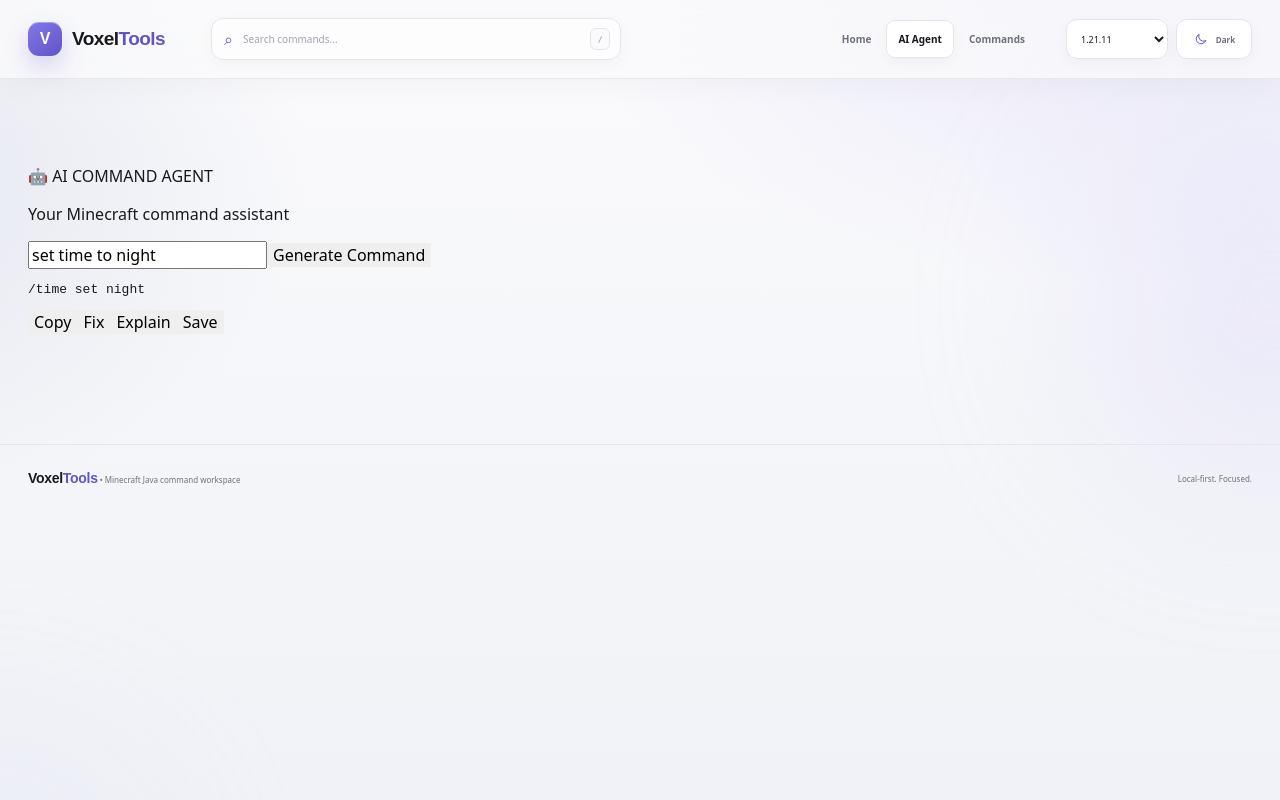
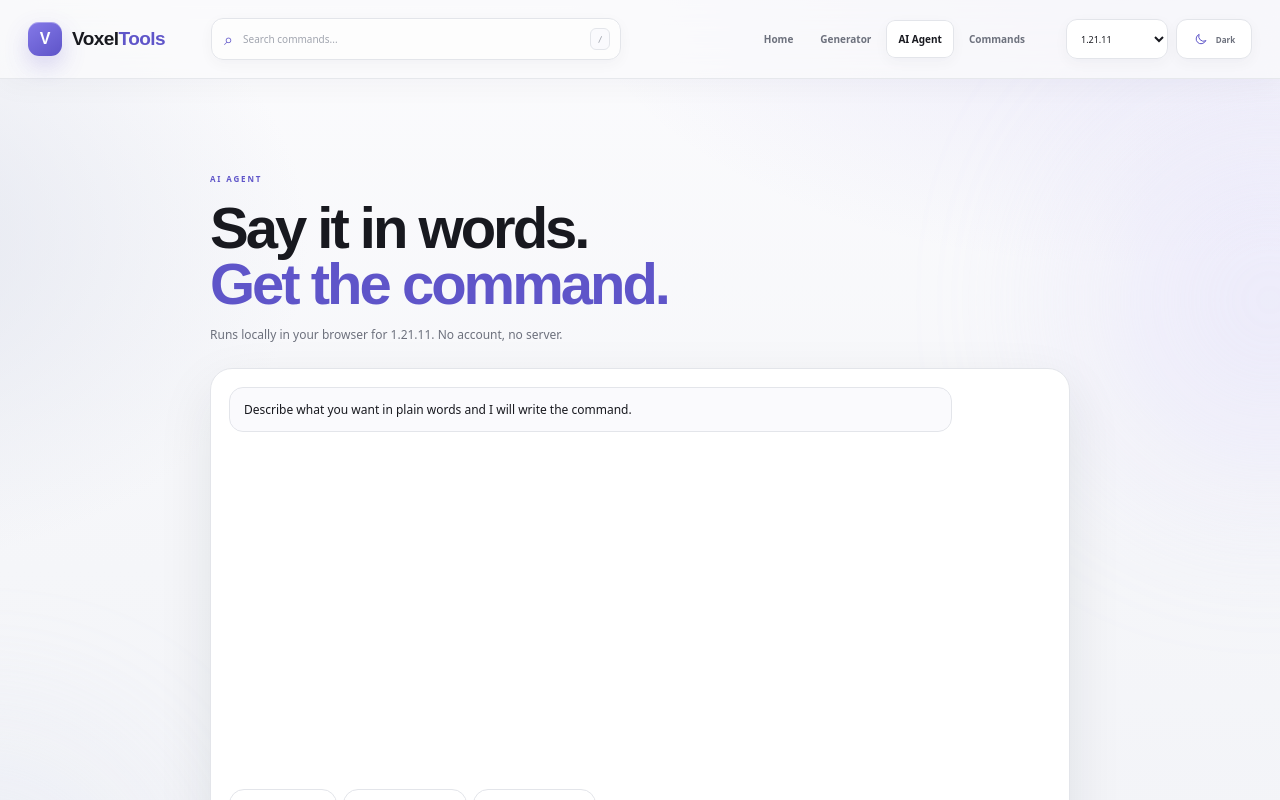
Before and after one commit to mahan22alp/VoxelTools, a React (Vite) app: page / in a window 1280 px wide. Both pictures are taken after a click on the button "AI Agent". Shown: the top 800 px of the page. Built offline with nearby package versions, Linux system fonts and the light colour scheme.

Commit message:
Restore Generator tab, add working AI Agent tab, fix Page type so typecheck passes

```diff
--- a/src/App.tsx
+++ b/src/App.tsx
@@ -10,7 +10,7 @@ import SavedCommands from "./components/SavedCommands";
 import AICommandAgent from "./components/AICommandAgent";
 import VersionSelector from "./components/VersionSelector";
 
-type Page="home"|"agent";
+type Page="home"|"generator"|"agent";
 
 type Theme="light"|"dark";
 type Tool={id:string;name:string;icon:string;desc:string};
@@ -53,7 +53,7 @@ function Icon({name}:{name:"search"|"arrow"|"copy"|"check"|"spark"|"grid"|"clock
 
 function App(){
  const searchRef=useRef<HTMLInputElement|null>(null);
- const [page,setPage]=useState<Page>(()=>safeRead("voxeltools-page","home")==="agent"?"agent":"home");
+ const [page,setPage]=useState<Page>(()=>{const stored=safeRead("voxeltools-page","home");return stored==="agent"||stored==="generator"?stored:"home"});
  const [theme,setTheme]=useState<Theme>(getInitialTheme);
  const [tool,setTool]=useState("command");
  const [query,setQuery]=useState("");
@@ -114,7 +114,8 @@ function App(){
    try{if(!navigator.clipboard)throw new Error("Clipboard unavailable");await navigator.clipboard.writeText(value);setCopied(key);setCopyError(false);window.setTimeout(()=>setCopied(""),1500)}
    catch{setCopyError(true);setCopied("");window.setTimeout(()=>setCopyError(false),1600)}
  };
- const save=()=>{const next=[...new Set([command,...saved])].slice(0,20);setSaved(next);localStorage.setItem("voxeltools-saved",JSON.stringify(next));};
+ const saveCommand=(value:string)=>{const next=[...new Set([value,...saved])].slice(0,20);setSaved(next);localStorage.setItem("voxeltools-saved",JSON.stringify(next));};
+ const save=()=>saveCommand(command);
  const removeSaved=(item:string)=>{const next=saved.filter(x=>x!==item);setSaved(next);localStorage.setItem("voxeltools-saved",JSON.stringify(next));};
 
  const field=(label:string,key:string,opts?:string[])=><label className="field"><span>{label}</span>{opts?<select value={form[key]||opts[0]} onChange={e=>set(key,e.target.value)}>{opts.map(o=><option key={o}>{o}</option>)}</select>:<input value={form[key]||""} onChange={e=>set(key,e.target.value)}/>}</label>;
@@ -138,6 +139,7 @@ function App(){
        <GlobalSearch ref={searchRef} value={query} onChange={value=>{setQuery(value);setCommandQuery(value)}} onEnter={openCommands}/>
        <nav className="main-nav" aria-label="Primary navigation">
          <button className={page==="home"?"nav active":"nav"} onClick={()=>switchPage("home")}>Home</button>
+         <button className={page==="generator"?"nav active":"nav"} onClick={()=>switchPage("generator")}>Generator</button>
          <button className={page==="agent"?"nav active":"nav"} onClick={()=>switchPage("agent")}>AI Agent</button>
          <button className="nav" onClick={openCommands}>Commands</button>
        </nav>
@@ -194,9 +196,36 @@ function App(){
     </section>
 
     <section className="cta section-wrap reveal"><div><div><span className="section-eyebrow light">READY WHEN YOU ARE</span><h2>Make the next command<br/><em>the easy part.</em></h2></div><button onClick={()=>switchPage("generator")}>Open generator <Icon name="arrow"/></button></div></section>
+   </>:page==="generator"?<>
+    <section className="generator-page section-wrap">
+      <div className="generator-top">
+        <div><span className="section-eyebrow">GENERATOR</span><h2>Build the command,<br/><em>not the syntax.</em></h2><p>Pick a builder, fill in the fields, and copy version-ready syntax.</p></div>
+        <div className="generator-context"><span className="context-badge"><i></i>{version}</span></div>
+      </div>
+      <div className="generator-workspace">
+        <div className="generator-panel">
+          <div className="workspace-heading"><div><span>BUILDER</span><b>{tools.find(t=>t.id===tool)?.name}</b></div></div>
+          <div className="builder-zone">
+            <div className="builder-title"><span>CHOOSE A TOOL</span></div>
+            <div className="builder-tabs">{tools.map(t=><button key={t.id} className={tool===t.id?"tool-chip active":"tool-chip"} onClick={()=>setTool(t.id)}><span>{t.icon}</span>{t.name}</button>)}</div>
+            <div className="form-card">{editor()}</div>
+          </div>
+        </div>
+        <aside className="output-panel">
+          <div className="output-header"><div><span>OUTPUT</span><b>Command</b></div><strong>{version}</strong></div>
+          <div className="output-code">{generating&&tool==="command"?<div className="shimmer"><span/><span/></div>:<pre>{command}</pre>}</div>
+          <div className="output-actions"><button className="copy-btn" onClick={()=>copyText(command,"output")}>{copied==="output"?"Copied":"Copy command"}</button><button className="save-btn" onClick={save}>Save</button></div>
+          <div className="output-state"><span className={copyError?"state-dot error":"state-dot"}></span>{copyError?"Copy failed. Select the text manually.":"Generated locally"}</div>
+        </aside>
+      </div>
+      <div className="generator-lower">
+        <div className="tip-card"><span>TIP</span><b>Press / to search</b><small>Jump to the library search from anywhere on the site.</small></div>
+        <SavedCommands items={saved} onRemove={removeSaved} onCopy={value=>copyText(value,`saved-${value}`)}/>
+      </div>
+    </section>
    </>:<>
     <section className="generator-page section-wrap">
-      <AICommandAgent />
+      <AICommandAgent version={version} onSave={saveCommand}/>
     </section>
    </>}
    </main>
--- /dev/null
+++ b/src/agent.css
@@ -0,0 +1,21 @@
+.ai-agent{max-width:860px;margin:0 auto;display:grid;gap:22px}
+.ai-head h2{margin:13px 0 0;font:800 clamp(38px,4.6vw,58px)/.96 "Plus Jakarta Sans",sans-serif;letter-spacing:-3px}
+.ai-head h2 em{font-style:normal;color:var(--accent)}
+.ai-head p{margin:14px 0 0;color:var(--muted);font-size:12px;line-height:1.7}
+.ai-chat{border:1px solid var(--line);border-radius:22px;background:var(--surface);box-shadow:var(--shadow-md);overflow:hidden}
+.ai-log{display:flex;flex-direction:column;gap:12px;padding:18px;height:420px;overflow:auto}
+.ai-msg{max-width:88%;padding:12px 14px;border:1px solid var(--line);border-radius:14px;background:var(--surface-2);font-size:12px;line-height:1.6}
+.ai-msg p{margin:0}
+.ai-msg.user{align-self:flex-end;background:var(--accent-soft);border-color:transparent}
+.ai-msg code{display:block;margin-top:10px;padding:11px 13px;border-radius:10px;background:#131419;color:#eeeefe;font:500 12px/1.6 ui-monospace,SFMono-Regular,Consolas,monospace;overflow-wrap:anywhere}
+.ai-actions{display:flex;flex-wrap:wrap;gap:6px;margin-top:10px}
+.ai-actions button,.ai-examples button{height:30px;padding:0 11px;border:1px solid var(--line);border-radius:8px;background:var(--surface);color:var(--muted);font-size:10px;font-weight:700;cursor:pointer;transition:.18s ease}
+.ai-actions button:hover,.ai-examples button:hover{color:var(--accent);border-color:var(--line-2);transform:translateY(-1px)}
+.ai-examples{display:flex;flex-wrap:wrap;gap:6px;padding:0 18px 14px}
+.ai-examples button{border-radius:999px}
+.ai-compose{display:flex;gap:8px;padding:12px;border-top:1px solid var(--line);background:var(--surface-2)}
+.ai-compose input{flex:1;min-width:0;height:46px;padding:0 14px;border:0;border-radius:11px;background:var(--surface);color:var(--ink);font-size:12px}
+.ai-compose input:focus,.ai-compose input:focus-visible{outline:none;box-shadow:none}
+.ai-compose button{min-width:96px;height:46px;border-radius:11px;color:#fff;font-size:11px;font-weight:800;cursor:pointer;background:linear-gradient(135deg,var(--accent),#4d43b3);transition:.18s ease}
+.ai-compose button:hover{transform:translateY(-1px)}
+@media(max-width:600px){.ai-log{height:360px}.ai-msg{max-width:94%}.ai-head h2{font-size:38px;letter-spacing:-2.2px}}
--- a/src/components/AICommandAgent.tsx
+++ b/src/components/AICommandAgent.tsx
@@ -1,20 +1,95 @@
-import {useState} from "react";
+import {useEffect,useRef,useState} from "react";
+import "../agent.css";
+import {minecraftCommands} from "../data/commands";
+import {isCommandAvailable,syntaxFor} from "../engine/versionResolver";
+import {naturalCommand} from "../engine/commandGenerator";
 
-export default function AICommandAgent(){
- const [input,setInput]=useState("set time to night");
- const [command,setCommand]=useState("/time set night");
- const generate=()=>{
-  const text=input.toLowerCase();
-  if(text.includes("night")) setCommand("/time set night");
-  else if(text.includes("day")) setCommand("/time set day");
-  else setCommand("/say Command generated by AI Agent");
- };
- return <section className="ai-command-agent">
-  <div className="ai-header">🤖 AI COMMAND AGENT</div>
-  <p>Your Minecraft command assistant</p>
-  <input value={input} onChange={e=>setInput(e.target.value)} placeholder="Describe your command..." />
-  <button onClick={generate}>Generate Command</button>
-  <pre>{command}</pre>
-  <div className="ai-actions"><button>Copy</button><button>Fix</button><button>Explain</button><button>Save</button></div>
- </section>;
+type Msg={id:number;role:"user"|"agent";text:string;command?:string};
+type Props={version:string;onSave:(command:string)=>void};
+
+const examples=["set time to night","set weather to clear","give me 5 diamonds"];
+
+function findCommand(command:string){
+  const name=command.trim().replace(/^\/+/,"").split(/\s+/)[0].toLowerCase();
+  return minecraftCommands.find(c=>c.name===name);
 }
+
+export default function AICommandAgent({version,onSave}:Props){
+  const nextId=useRef(1);
+  const endRef=useRef<HTMLDivElement|null>(null);
+  const [input,setInput]=useState("");
+  const [copied,setCopied]=useState(0);
+  const [messages,setMessages]=useState<Msg[]>([{id:0,role:"agent",text:"Describe what you want in plain words and I will write the command."}]);
+
+  useEffect(()=>{endRef.current?.scrollIntoView({block:"nearest"})},[messages]);
+
+  const add=(...items:Omit<Msg,"id">[])=>{
+    const withIds=items.map(item=>({...item,id:nextId.current++}));
+    setMessages(prev=>[...prev,...withIds]);
+  };
+
+  const send=(value:string)=>{
+    const text=value.trim();
+    if(!text)return;
+    add({role:"user",text},{role:"agent",text:`Command for ${version}:`,command:naturalCommand(text,version)});
+    setInput("");
+  };
+
+  const copy=async(id:number,command:string)=>{
+    try{await navigator.clipboard.writeText(command);setCopied(id);window.setTimeout(()=>setCopied(0),1500)}
+    catch{add({role:"agent",text:"Copy failed. Select the command and copy it manually."})}
+  };
+
+  const explain=(command:string)=>{
+    const c=findCommand(command);
+    add({role:"agent",text:c?`${c.desc} Syntax for ${version}: ${syntaxFor(c,version)}`:"I could not match this to a known command."});
+  };
+
+  const fix=(command:string)=>{
+    const cleaned="/"+command.trim().replace(/^\/+/,"").replace(/\s+/g," ");
+    const c=findCommand(cleaned);
+    if(!c){
+      const word=cleaned.slice(1).split(" ")[0];
+      const close=word?minecraftCommands.filter(x=>x.name.startsWith(word.slice(0,2))).slice(0,3).map(x=>"/"+x.name):[];
+      add({role:"agent",text:close.length?`Unknown command. Did you mean ${close.join(", ")}?`:"Unknown command."});
+      return;
+    }
+    if(!isCommandAvailable(c,version)){add({role:"agent",text:`/${c.name} is not available in ${version}.`});return}
+    add({role:"agent",text:`Cleaned up. Expected syntax: ${syntaxFor(c,version)}`,command:cleaned});
+  };
+
+  const save=(command:string)=>{onSave(command);add({role:"agent",text:"Saved. You can find it in the Generator tab."})};
+
+  return <div className="ai-agent">
+    <div className="ai-head">
+      <span className="section-eyebrow">AI AGENT</span>
+      <h2>Say it in words.<br/><em>Get the command.</em></h2>
+      <p>Runs locally in your browser for {version}. No account, no server.</p>
+    </div>
+    <div className="ai-chat">
+      <div className="ai-log" aria-live="polite">
+        {messages.map(m=>{
+          const cmd=m.command;
+          return <div key={m.id} className={`ai-msg ${m.role}`}>
+            <p>{m.text}</p>
+            {cmd&&<>
+              <code>{cmd}</code>
+              <div className="ai-actions">
+                <button onClick={()=>copy(m.id,cmd)}>{copied===m.id?"Copied":"Copy"}</button>
+                <button onClick={()=>explain(cmd)}>Explain</button>
+                <button onClick={()=>fix(cmd)}>Fix</button>
+                <button onClick={()=>save(cmd)}>Save</button>
+              </div>
+            </>}
+          </div>;
+        })}
+        <div ref={endRef}/>
+      </div>
+      <div className="ai-examples">{examples.map(t=><button key={t} onClick={()=>send(t)}>{t}</button>)}</div>
+      <form className="ai-compose" onSubmit={e=>{e.preventDefault();send(input)}}>
+        <input aria-label="Describe your command" value={input} onChange={e=>setInput(e.target.value)} placeholder="Describe your command..."/>
+        <button type="submit">Generate</button>
+      </form>
+    </div>
+  </div>;
+}
```
